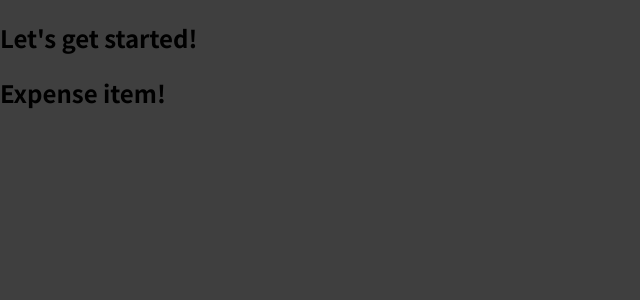
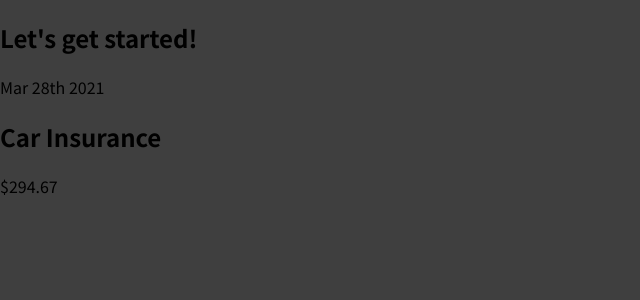
Before and after one commit to elanderos318/expense-tracker, a JavaScript app: page / in a window 1280 px wide. Shown: the top 300 px of the page, without its empty margins (0-640 px from the left). Built offline with nearby package versions, Linux system fonts and the light colour scheme.

Commit message:
writing more complex jsx

```diff
--- a/src/components/ExpenseItem.js
+++ b/src/components/ExpenseItem.js
@@ -1,5 +1,13 @@
 function ExpenseItem() {
-    return <h2>Expense item!</h2>
+  return (
+    <div>
+      <div>Mar 28th 2021</div>
+      <div>
+        <h2>Car Insurance</h2>
+        <div>$294.67</div>
+      </div>
+    </div>
+  );
 }
 
 export default ExpenseItem;
```
